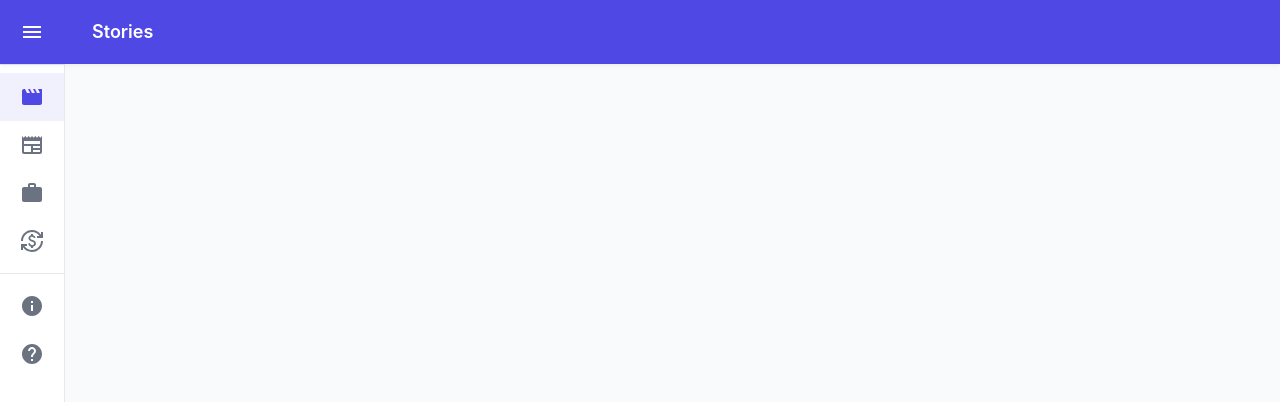
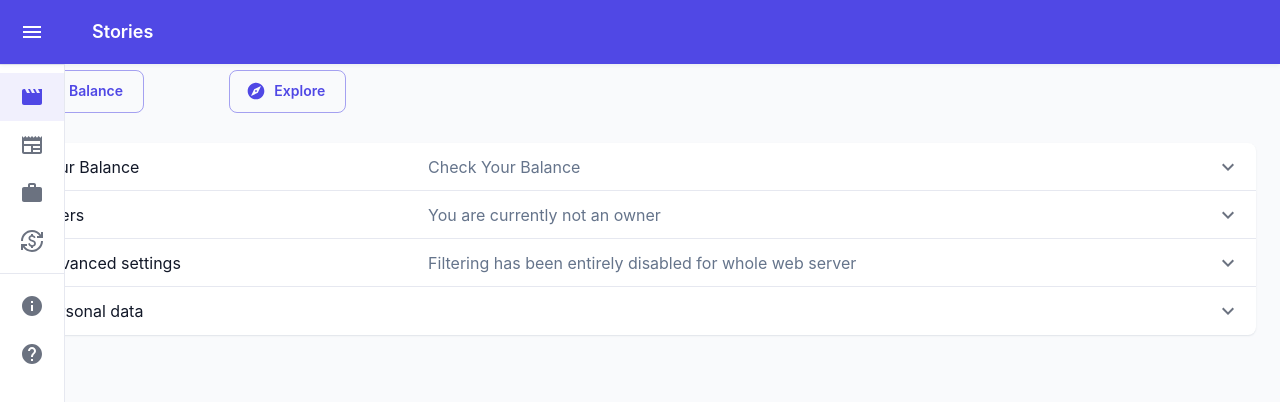
Before and after one commit to CarachinoAlessio/IntelliMents, a React (Create React App) app: page /exchange in a window 1280 px wide. Shown: the top 402 px of the page. Built offline with nearby package versions, Linux system fonts and the light colour scheme; the HTML template or start-up script is replaced by a standard one.

Commit message:
started exchange

```diff
--- a/src/App.js
+++ b/src/App.js
@@ -66,7 +66,6 @@ function App2() {
                         <Route path='/myStories' element={<MyStoriesComp></MyStoriesComp>}></Route>
                         <Route path='/watchStory' element={<StoryContentComp/>}></Route>
                         <Route path='/createStory' element={<CreateStoryComp></CreateStoryComp>}></Route>
-
                     </Route>
 
                     <Route path='*' element={<h1>Error 404, Page Not Found</h1>}/>
--- a/src/components/ExchangeComp.js
+++ b/src/components/ExchangeComp.js
@@ -1,9 +1,155 @@
-export default function ExchangeComp(props) {
+import * as React from 'react';
+import Accordion from '@mui/material/Accordion';
+import AccordionDetails from '@mui/material/AccordionDetails';
+import AccordionSummary from '@mui/material/AccordionSummary';
+import Typography from '@mui/material/Typography';
+import ExpandMoreIcon from '@mui/icons-material/ExpandMore';
+import Grid2 from '@mui/material/Unstable_Grid2'; // Grid version 2
+import Button from '@mui/material/Button';
+import {useNavigate} from "react-router-dom";
+import {Add, Favorite, FilterList, Folder, Info, Search, Share} from "@mui/icons-material";
+import CurrencyBitcoinIcon from '@mui/icons-material/CurrencyBitcoin';
+import ExploreIcon from '@mui/icons-material/Explore';
+import Grid from '@mui/material/Grid';
+import Box from '@mui/material/Box';
+import Card from '@mui/material/Card';
+import CardActions from '@mui/material/CardActions';
+import CardContent from '@mui/material/CardContent';
+import ButtonGroup from '@mui/material/ButtonGroup';
+
+const bull = (
+    <Box
+    component="span"
+    sx={{ display: 'inline-block', mx: '2px', transform: 'scale(0.8)' }}
+    >
+    •
+    </Box>
+);
+
+export default function ExchangeComp(prop) {
+    const [expanded, setExpanded] = React.useState(false);
+    const navigate=useNavigate();
+    const handleChange = (panel) => (event, isExpanded) => {
+        setExpanded(isExpanded ? panel : false);
+    };
+
 
     return (
-        ''
+        <>
+        {/* Insert Balance and Explore instead of Story and my stories
+        */}
+        <Grid container rowSpacing={1}>
+                <Grid item xs={2}>
+                    <Button onClick={() => navigate('/Exchange')} variant={"outlined"} startIcon={<CurrencyBitcoinIcon></CurrencyBitcoinIcon>}>Balance</Button>
+                </Grid>
+                <Grid item xs={2}>
+                    <Button onClick={()=>navigate('/Exchange/Explore')} variant={"outlined"} startIcon={<ExploreIcon></ExploreIcon>}>Explore</Button>
+                </Grid>
+        </Grid>
+        {/**Starting page */}
+        <Grid2 style={{paddingTop: '30px'}}>
+            <Accordion expanded={expanded === 'panel1'} onChange={handleChange('panel1')}>
+            <AccordionSummary
+            expandIcon={<ExpandMoreIcon />}
+            aria-controls="panel1bh-content"
+            id="panel1bh-header"
+            >
+            <Typography sx={{ width: '33%', flexShrink: 0 }}>
+                Your Balance
+            </Typography>
+            <Typography sx={{ color: 'text.secondary' }}>Check Your Balance</Typography>
+            </AccordionSummary>
+            <AccordionDetails>
+                <Card sx={{ minWidth: 1024 }}>
+                <CardContent>
+                    <Grid2 container spacing={2} columns={16} style={{paddingTop: '30px'}}>
+                        <Grid2 xs={8}>
+                            <Typography sx={{ fontSize: 14 }} color="text.secondary" gutterBottom>
+                            Your current balance:
+                            </Typography>
+                            <Typography variant="h5" component="div">
+                            +$625.35
+                            </Typography>
+                        </Grid2>
+                        <Grid2 xs={8}>
+                            <ButtonGroup variant="text" aria-label="text button group">
+                                <Button>All</Button>
+                                <Button>1m</Button>
+                                <Button>1y</Button>
+                                <Button>1h</Button>
+                                <Button>1d</Button>
+                            </ButtonGroup>
+                        </Grid2>
+                    </Grid2>
+                    <Grid2 container spacing={2} columns={16} style={{paddingTop: '30px'}}>
+                        <Grid2 xs={8}>
+                            <img src="./static/images/news/chartExchange.png" alt='Graph' width="124" height="124"/>
+                        </Grid2>
+                        <Grid2 xs={8}>
+                            <img src="./static/images/news/secondchartExchange.png" alt='Graph' width="500" height="200"/>
+                        </Grid2>
+                    </Grid2>
+                </CardContent>
+                </Card>
+            </AccordionDetails>
+        </Accordion>
+        <Accordion expanded={expanded === 'panel2'} onChange={handleChange('panel2')}>
+            <AccordionSummary
+            expandIcon={<ExpandMoreIcon />}
+            aria-controls="panel2bh-content"
+            id="panel2bh-header"
+            >
+            <Typography sx={{ width: '33%', flexShrink: 0 }}>Users</Typography>
+            <Typography sx={{ color: 'text.secondary' }}>
+                You are currently not an owner
+            </Typography>
+            </AccordionSummary>
+            <AccordionDetails>
+            <Typography>
+                Donec placerat, lectus sed mattis semper, neque lectus feugiat lectus,
+                varius pulvinar diam eros in elit. Pellentesque convallis laoreet
+                laoreet.
+            </Typography>
+            </AccordionDetails>
+        </Accordion>
+        <Accordion expanded={expanded === 'panel3'} onChange={handleChange('panel3')}>
+            <AccordionSummary
+            expandIcon={<ExpandMoreIcon />}
+            aria-controls="panel3bh-content"
+            id="panel3bh-header"
+            >
+            <Typography sx={{ width: '33%', flexShrink: 0 }}>
+                Advanced settings
+            </Typography>
+            <Typography sx={{ color: 'text.secondary' }}>
+                Filtering has been entirely disabled for whole web server
+            </Typography>
+            </AccordionSummary>
+            <AccordionDetails>
+            <Typography>
+                Nunc vitae orci ultricies, auctor nunc in, volutpat nisl. Integer sit
+                amet egestas eros, vitae egestas augue. Duis vel est augue.
+            </Typography>
+            </AccordionDetails>
+        </Accordion>
+        <Accordion expanded={expanded === 'panel4'} onChange={handleChange('panel4')}>
+            <AccordionSummary
+            expandIcon={<ExpandMoreIcon />}
+            aria-controls="panel4bh-content"
+            id="panel4bh-header"
+            >
+            <Typography sx={{ width: '33%', flexShrink: 0 }}>Personal data</Typography>
+            </AccordionSummary>
+            <AccordionDetails>
+            <Typography>
+                Nunc vitae orci ultricies, auctor nunc in, volutpat nisl. Integer sit
+                amet egestas eros, vitae egestas augue. Duis vel est augue.
+            </Typography>
+            </AccordionDetails>
+        </Accordion>
+        </Grid2>
+        </>
     );
 }
 
-
 export {ExchangeComp}
```
Also changed, not shown: src/components/InvestorsComp.js (+96 -96 lines), public/static/images/news/chartExchange.png (added), public/static/images/news/secondchartExchange.png (added).
